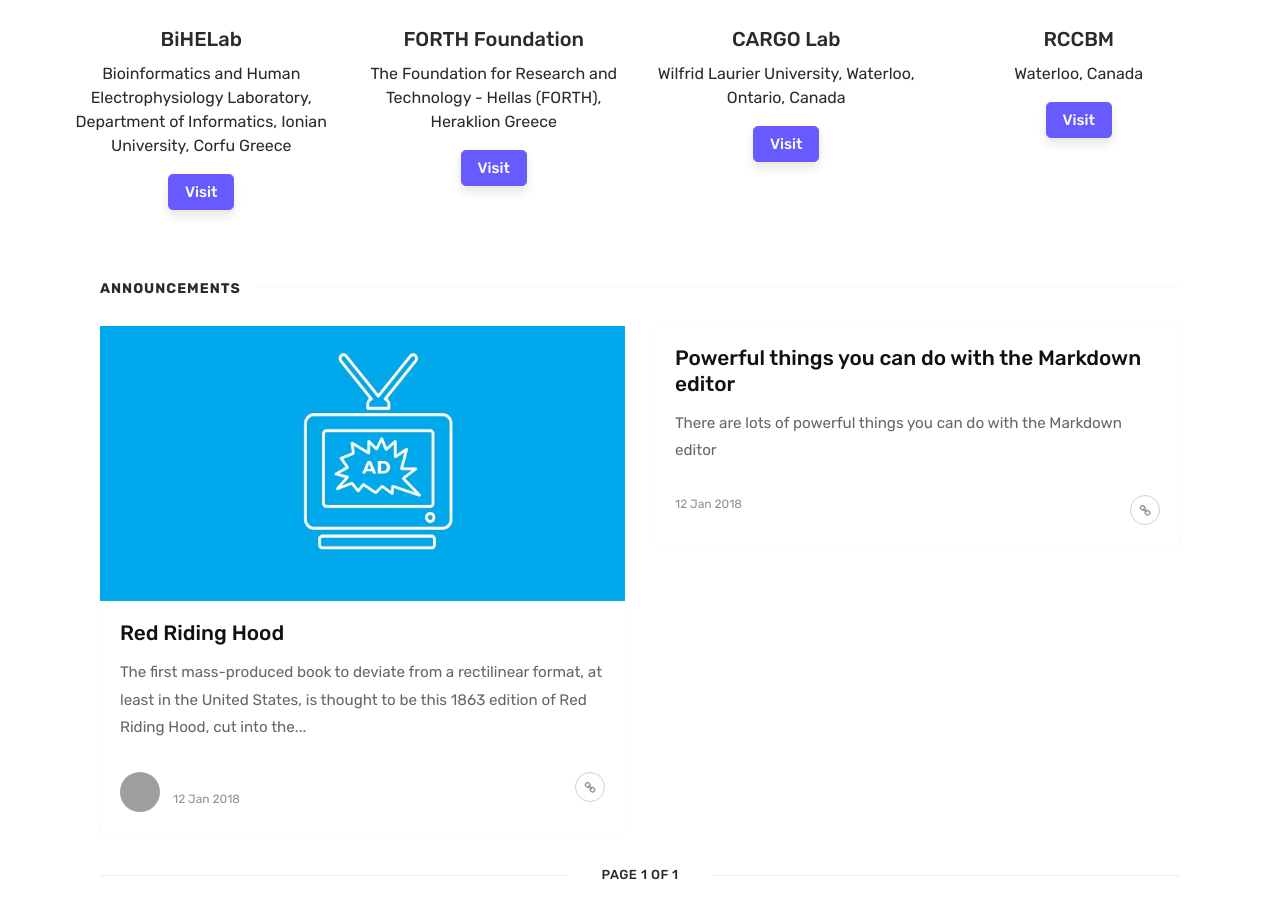
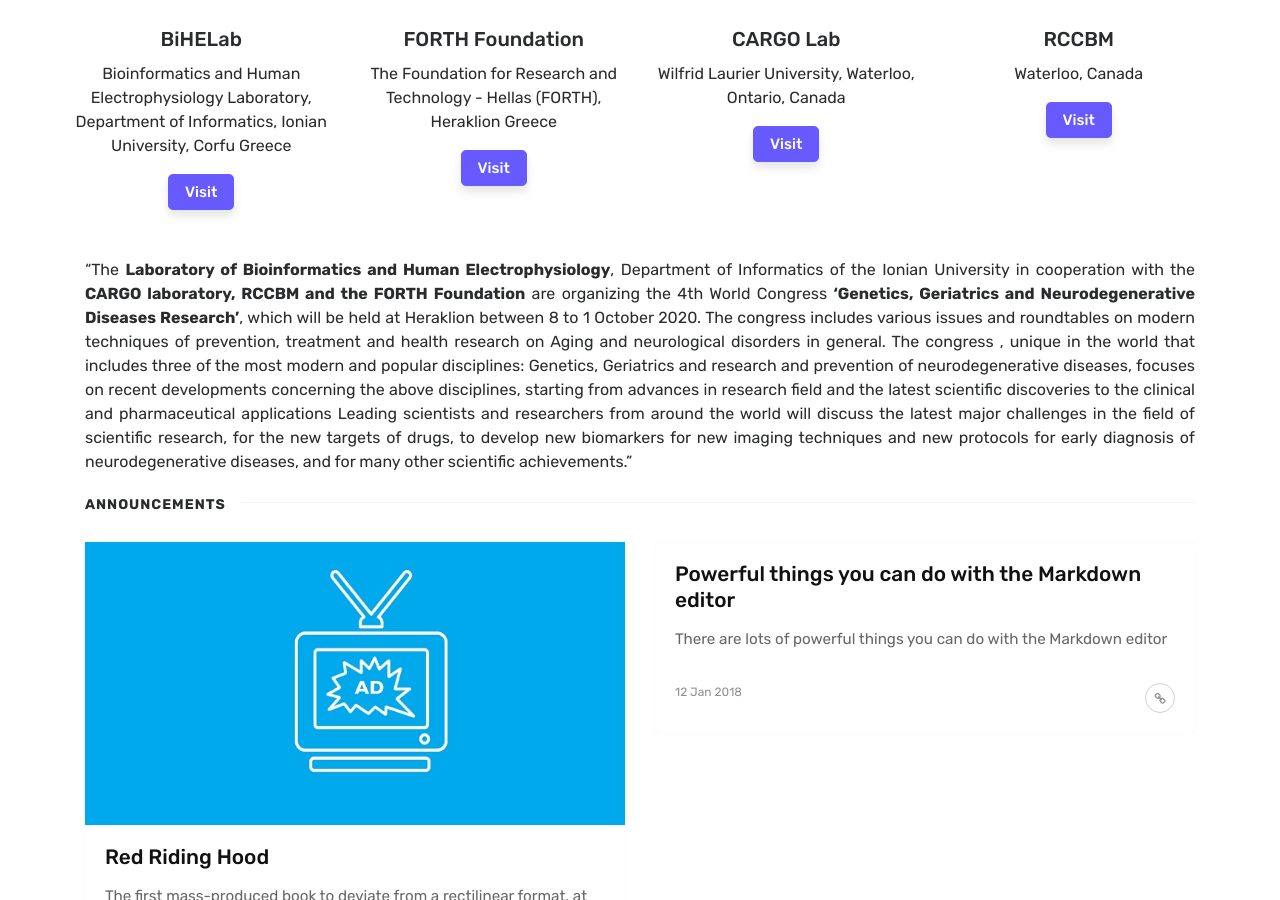
Before and after one commit to Covide-1797/genedis, a Jekyll site: the page built from index.html, in a window 1280 px wide and 900 px high, scrolled down 728 px. Built offline with Jekyll 4.4.1, drawn with Linux system fonts in a browser that asks for light colours; the list of posts is cut into pages by our own code; grey boxes are pictures that could not be loaded.

Commit message:
Update index.html

```diff
--- a/index.html
+++ b/index.html
@@ -26,13 +26,13 @@
             </div>
             <div class="row text-center">
                 <div class="col-sm-3">
-                        <div class="card-body">
-                          <h5 class="card-title">BiHELab</h5>
-                          <p class="card-text">Bioinformatics and Human Electrophysiology Laboratory, Department of Informatics, Ionian University, Corfu Greece</p>
-                          <a href="http://bihelab.di.ionio.gr/" target="_blank" class="btn btn-primary">Visit</a>
-                        </div>
+                    <div class="card-body">
+                        <h5 class="card-title">BiHELab</h5>
+                        <p class="card-text">Bioinformatics and Human Electrophysiology Laboratory, Department of Informatics, Ionian University, Corfu Greece</p>
+                        <a href="http://bihelab.di.ionio.gr/" target="_blank" class="btn btn-primary">Visit</a>
+                    </div>
                 </div>
-
+                <div class="w-100 d-lg-none"><br/></div>
                 <div class="col-sm-3">
                     <div class="card-body">
                         <h5 class="card-title">FORTH Foundation</h5>
@@ -40,7 +40,7 @@
                         <a href="https://www.forth.gr/index.php?l=e" target="_blank" class="btn btn-primary">Visit</a>
                     </div>
                 </div>
-
+                <div class="w-100 d-lg-none"><br/></div>
                 <div class="col-sm-3">
                     <div class="card-body">
                         <h5 class="card-title">CARGO Lab</h5>
@@ -48,7 +48,7 @@
                         <a href="http://www.cargo.wlu.ca/" target="_blank" class="btn btn-primary">Visit</a>
                     </div>
                 </div>
-
+                <div class="w-100 d-lg-none"><br/></div>
                 <div class="col-sm-3">
                     <div class="card-body">
                         <h5 class="card-title">RCCBM</h5>
@@ -62,7 +62,7 @@
         <br>
         <div class="row">
             <div class="col-12">
-                <p class="text-justify>
+                <p class="text-justify">
                     “The <strong>Laboratory of Bioinformatics and Human Electrophysiology</strong>, Department of Informatics of the Ionian University in cooperation with the <strong>CARGO laboratory, RCCBM and the FORTH Foundation</strong> are organizing the 4th World Congress <strong>‘Genetics, Geriatrics and Neurodegenerative Diseases Research’</strong>, which will be held at Heraklion between 8 to 1 October 2020. The congress includes various issues and roundtables on modern techniques of prevention, treatment and health research on Aging and neurological disorders in general.
                     The congress , unique in the world that includes three of the most modern and popular disciplines: Genetics, Geriatrics and research and prevention of neurodegenerative diseases, focuses on recent developments concerning the above disciplines, starting from advances in research field and the latest scientific discoveries to the clinical and pharmaceutical applications
                     Leading scientists and researchers from around the world will discuss the latest major challenges in the field of scientific research, for the new targets of drugs, to develop new biomarkers for new imaging techniques and new protocols for early diagnosis of neurodegenerative diseases, and for many other scientific achievements.”
```
